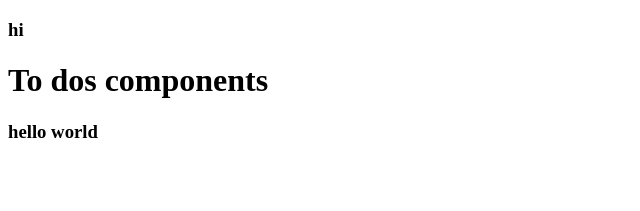
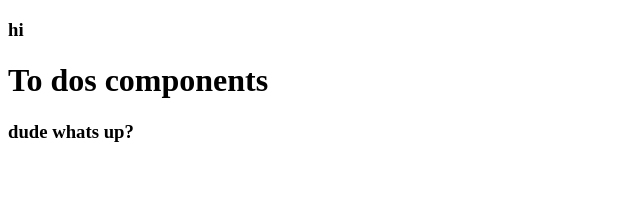
Before and after one commit to dwilliams91/trying_vue, a Vue app: page / in a window 1280 px wide. Shown: the top 211 px of the page, without its empty margins (0-640 px from the left). Built offline with nearby package versions, Linux system fonts and the light colour scheme.

Commit message:
made very little progress

```diff
--- a/src/App.vue
+++ b/src/App.vue
@@ -1,7 +1,7 @@
 <template>
   <div id="app">
     <h3>hi</h3>
-    <Todos myText="hello world"></Todos>
+    <Todos v-bind:myText="text"></Todos>
   </div>
 </template>
 
@@ -9,16 +9,21 @@
 import Todos from './components/Todos.vue';
 export default {
   name: "App",
+  data: ()=>({
+    text:"dude whats up?"
+  }),
+
   components: {
     Todos
   },
-  data() {
-    todos: [
-      { id: 1, title: "todo one", complete: false },
-      { id: 2, title: "todo two", complete: true },
-      { id: 3, title: "todo three", complete: false },
-    ];
-  }
+
+  // data() {
+  //   todos: [
+  //     { id: 1, title: "todo one", complete: false },
+  //     { id: 2, title: "todo two", complete: true },
+  //     { id: 3, title: "todo three", complete: false },
+  //   ];
+  // }
 
 };
 </script>
--- a/src/components/Todos.vue
+++ b/src/components/Todos.vue
@@ -7,6 +7,8 @@
 <script>
 export default {
     name:'Todos',
-    props:['myText']
+    props:{
+        myText: String
+        }
 };
 </script>
```
